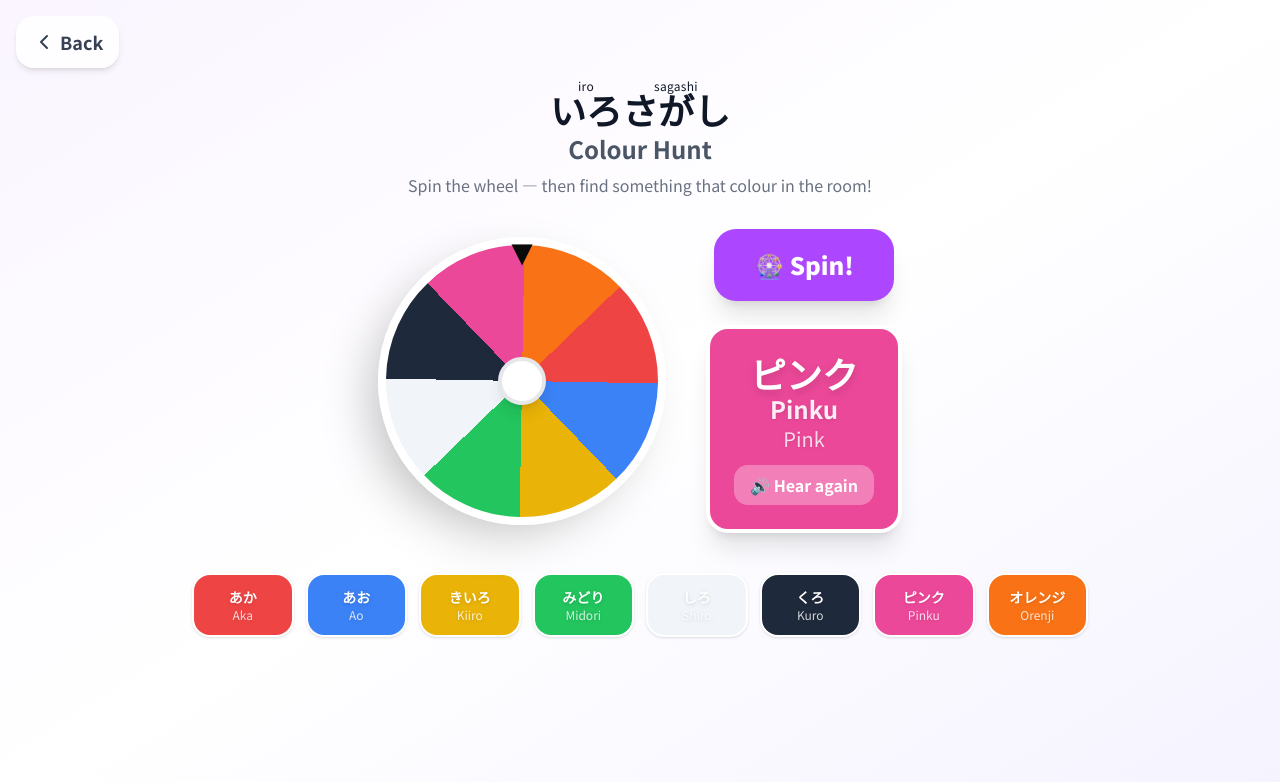
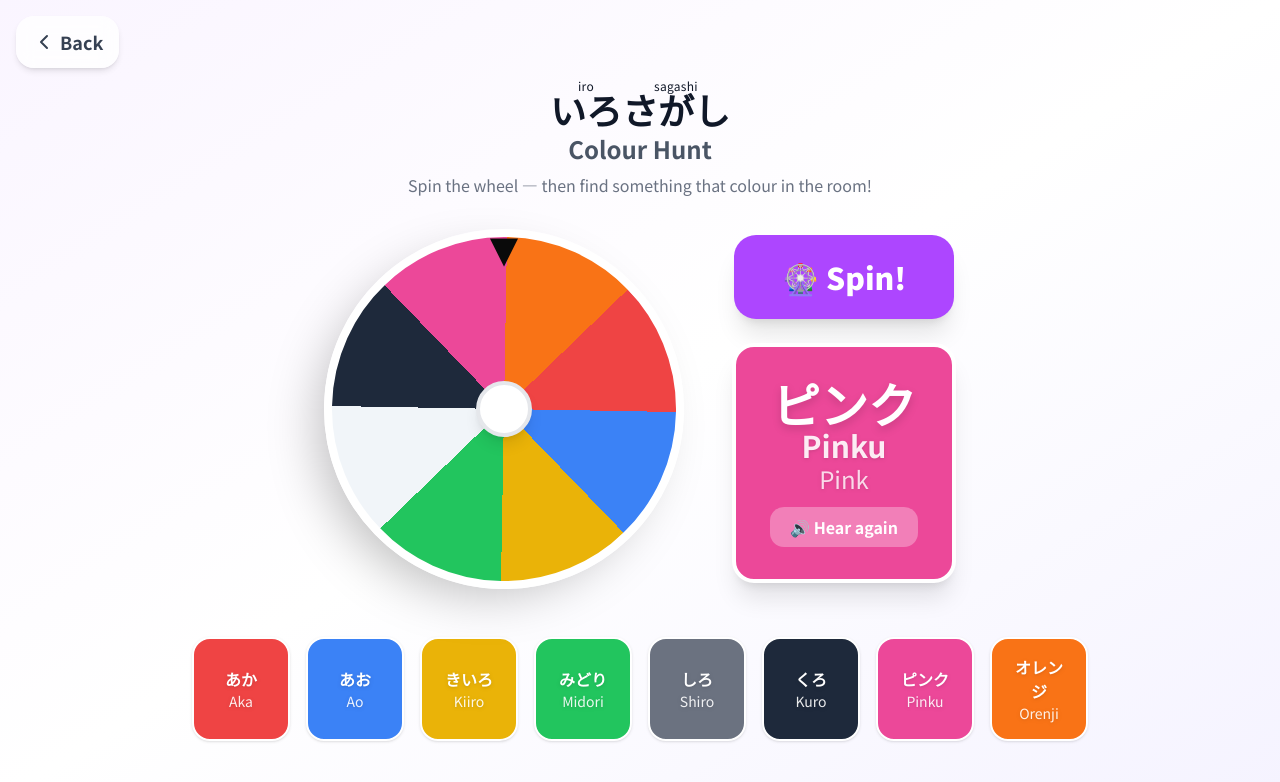
Before and after one commit to aevoli/jp-teaching, a Next.js app in the folder jp-teaching-app/: page /jp-teaching/band-a/colour-spinner in a window 1280 px wide. Both pictures are taken after a click on the button "🎡 Spin!". Shown: the top 782 px of the page. Built offline with nearby package versions, Linux system fonts and the light colour scheme.

Commit message:
colour spinner: fix shiro contrast with gray bg, increase all elements 25% larger

```diff
--- a/jp-teaching-app/app/band-a/colour-spinner/page.tsx
+++ b/jp-teaching-app/app/band-a/colour-spinner/page.tsx
@@ -44,21 +44,23 @@ export default function ColourSpinnerPage() {
           <p className="text-gray-500 mt-2">Spin the wheel — then find something that colour in the room!</p>
         </div>
 
-        <div className="flex flex-col md:flex-row items-center gap-10 justify-center">
+        <div className="flex flex-col md:flex-row items-center gap-12 justify-center">
           <div className="relative flex items-center justify-center">
             <motion.div
               animate={{ rotate: rotation }}
               transition={{ duration: 2, ease: "easeOut" }}
-              className="w-72 h-72 rounded-full relative overflow-hidden shadow-2xl border-8 border-white"
+              className="w-90 h-90 rounded-full relative overflow-hidden shadow-2xl border-8 border-white"
               style={{
+                width: "22.5rem",
+                height: "22.5rem",
                 background: `conic-gradient(${colours
                   .map((c, i) => `${c.hex} ${i * segmentAngle}deg ${(i + 1) * segmentAngle}deg`)
                   .join(", ")})`,
               }}
             />
-            <div className="absolute top-0 left-1/2 -translate-x-1/2 -translate-y-2 text-4xl z-10">▼</div>
+            <div className="absolute top-0 left-1/2 -translate-x-1/2 -translate-y-2 text-5xl z-10">▼</div>
             <div className="absolute inset-0 flex items-center justify-center">
-              <div className="w-12 h-12 bg-white rounded-full shadow-lg border-4 border-gray-200" />
+              <div className="w-14 h-14 bg-white rounded-full shadow-lg border-4 border-gray-200" />
             </div>
           </div>
 
@@ -66,7 +68,7 @@ export default function ColourSpinnerPage() {
             <button
               onClick={spin}
               disabled={spinning}
-              className={`text-2xl font-black px-10 py-5 rounded-3xl shadow-xl transition-all touch-manipulation ${
+              className={`text-3xl font-black px-12 py-6 rounded-3xl shadow-xl transition-all touch-manipulation ${
                 spinning
                   ? "bg-gray-300 text-gray-500 cursor-not-allowed"
                   : "bg-purple-500 hover:bg-purple-600 active:scale-95 text-white"
@@ -82,15 +84,17 @@ export default function ColourSpinnerPage() {
                   initial={{ scale: 0.7, opacity: 0 }}
                   animate={{ scale: 1, opacity: 1 }}
                   exit={{ scale: 0.7, opacity: 0 }}
-                  className="rounded-3xl p-6 text-center shadow-xl border-4 border-white min-w-48"
-                  style={{ backgroundColor: colours[current].hex }}
+                  className="rounded-3xl p-8 text-center shadow-xl border-4 border-white min-w-56"
+                  style={{
+                    backgroundColor: colours[current].en === "White" ? "#6b7280" : colours[current].hex,
+                  }}
                 >
-                  <p className="text-4xl font-black text-white drop-shadow-lg">{colours[current].jp}</p>
-                  <p className="text-2xl font-bold text-white/90 drop-shadow">{colours[current].romaji}</p>
-                  <p className="text-xl text-white/80 drop-shadow">{colours[current].en}</p>
+                  <p className="text-5xl font-black text-white drop-shadow-lg">{colours[current].jp}</p>
+                  <p className="text-3xl font-bold text-white/90 drop-shadow">{colours[current].romaji}</p>
+                  <p className="text-2xl text-white/80 drop-shadow">{colours[current].en}</p>
                   <button
                     onClick={() => speak(colours[current!].jp)}
-                    className="mt-3 bg-white/30 hover:bg-white/50 text-white font-bold px-4 py-2 rounded-xl transition-all touch-manipulation"
+                    className="mt-3 bg-white/30 hover:bg-white/50 text-white font-bold px-5 py-2 rounded-xl transition-all touch-manipulation"
                   >
                     🔊 Hear again
                   </button>
@@ -100,16 +104,16 @@ export default function ColourSpinnerPage() {
           </div>
         </div>
 
-        <div className="mt-10 grid grid-cols-4 md:grid-cols-8 gap-3">
+        <div className="mt-12 grid grid-cols-4 md:grid-cols-8 gap-4">
           {colours.map((c, i) => (
             <button
               key={i}
               onClick={() => { setCurrent(i); speak(c.jp); }}
-              className="rounded-2xl p-3 text-center shadow hover:scale-105 active:scale-95 transition-all touch-manipulation border-2 border-white"
-              style={{ backgroundColor: c.hex }}
+              className="rounded-2xl p-4 text-center shadow hover:scale-105 active:scale-95 transition-all touch-manipulation border-2 border-white"
+              style={{ backgroundColor: c.en === "White" ? "#6b7280" : c.hex }}
             >
-              <p className="text-sm font-black text-white drop-shadow">{c.jp}</p>
-              <p className="text-xs text-white/80 drop-shadow">{c.romaji}</p>
+              <p className="text-base font-black text-white drop-shadow">{c.jp}</p>
+              <p className="text-sm text-white/90 drop-shadow">{c.romaji}</p>
             </button>
           ))}
         </div>
```
